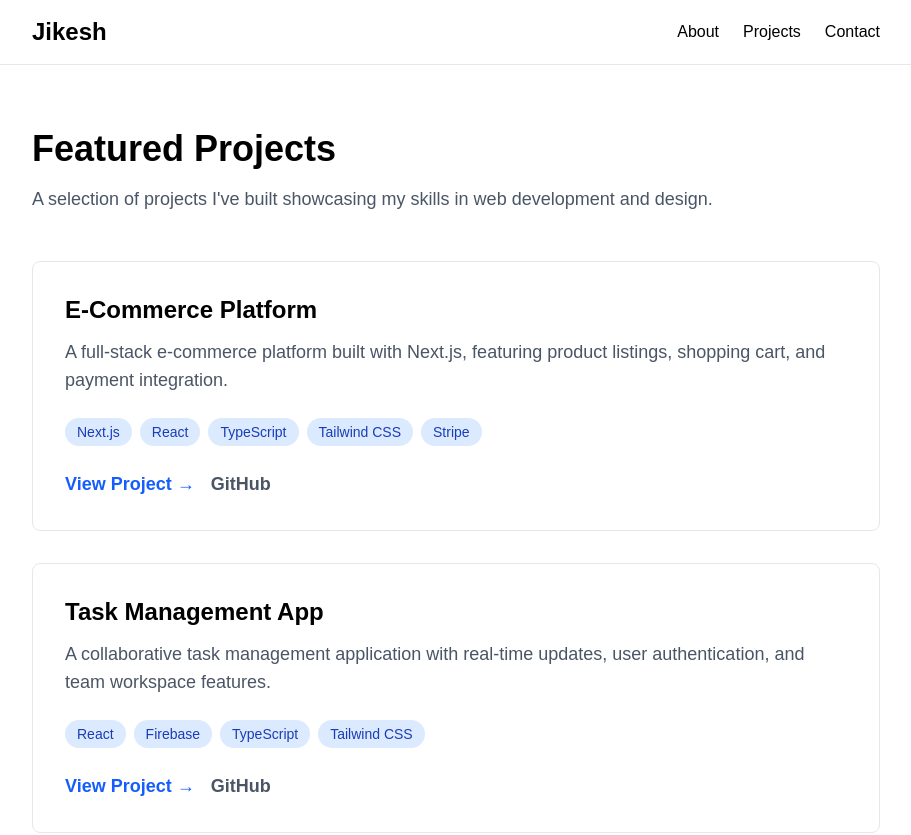
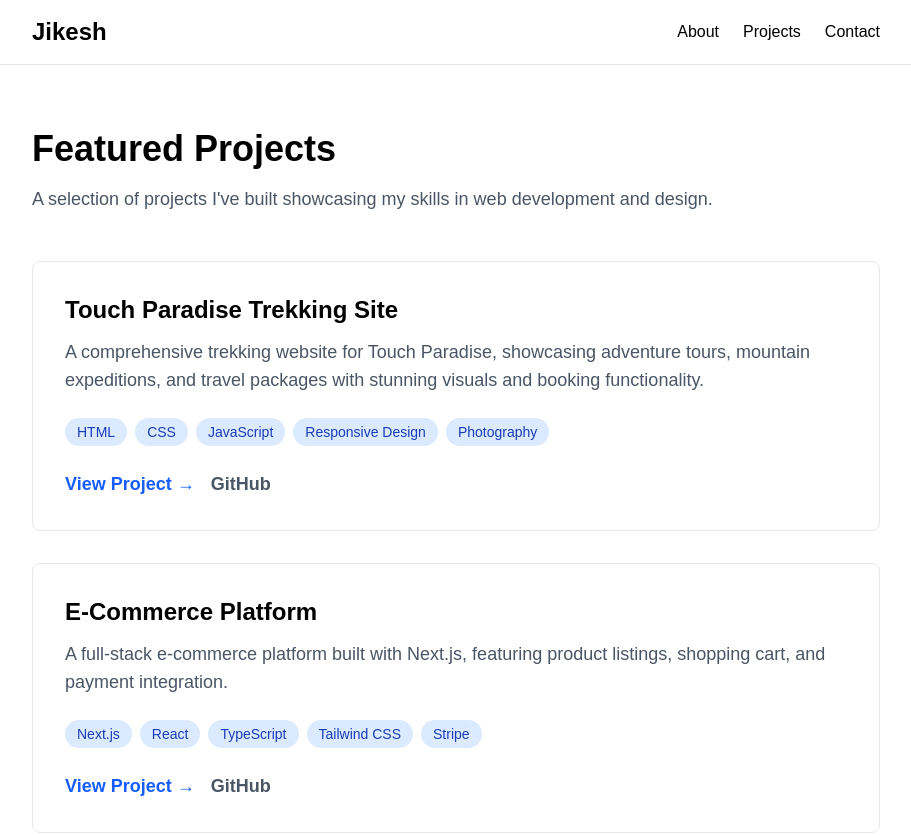
Before and after one commit to jiikeeesh/Jikesh_Portfolio, a Next.js app: page /projects in a window 1280 px wide. Shown: the top 835 px of the page, without its empty margins (184-1095 px from the left). Built offline with nearby package versions, Linux system fonts and the light colour scheme.

Commit message:
admin page error

```diff
--- a/app/admin/messages/page.tsx
+++ b/app/admin/messages/page.tsx
@@ -8,10 +8,11 @@ export const metadata = {
   title: "Messages - Admin",
 };
 
-export default async function MessagesPage({ searchParams }: { searchParams: { secret?: string } }) {
+export default async function MessagesPage({ searchParams }: { searchParams: Promise<{ secret?: string }> }) {
+  const params = await searchParams;
   // simple protection via query param, set ADMIN_SECRET env variable
   const secret = process.env.ADMIN_SECRET;
-  if (secret && searchParams.secret !== secret) {
+  if (secret && params.secret !== secret) {
     return (
       <div className="min-h-screen flex items-center justify-center">
         <p className="text-xl font-semibold">Unauthorized</p>
@@ -33,7 +34,7 @@ export default async function MessagesPage({ searchParams }: { searchParams: { s
       <Navigation />
       <section className="max-w-4xl mx-auto px-6 py-16">
         <h2 className="text-4xl font-bold mb-8">Received Messages</h2>
-        <MessagesViewer initialMessages={messages} secret={searchParams.secret} />
+        <MessagesViewer initialMessages={messages} secret={params.secret} />
       </section>
       <Footer />
     </div>
--- a/data/projectsData.ts
+++ b/data/projectsData.ts
@@ -10,6 +10,14 @@ export interface Project {
 export const projects: Project[] = [
   {
     id: 1,
+    title: "Touch Paradise Trekking Site",
+    description: "A comprehensive trekking website for Touch Paradise, showcasing adventure tours, mountain expeditions, and travel packages with stunning visuals and booking functionality.",
+    tech: ["HTML", "CSS", "JavaScript", "Responsive Design", "Photography"],
+    link: "https://touchparadise.com.np/",
+    github: "#"
+  },
+  {
+    id: 2,
     title: "E-Commerce Platform",
     description: "A full-stack e-commerce platform built with Next.js, featuring product listings, shopping cart, and payment integration.",
     tech: ["Next.js", "React", "TypeScript", "Tailwind CSS", "Stripe"],
@@ -17,7 +25,7 @@ export const projects: Project[] = [
     github: "#"
   },
   {
-    id: 2,
+    id: 3,
     title: "Task Management App",
     description: "A collaborative task management application with real-time updates, user authentication, and team workspace features.",
     tech: ["React", "Firebase", "TypeScript", "Tailwind CSS"],
@@ -25,7 +33,7 @@ export const projects: Project[] = [
     github: "#"
   },
   {
-    id: 3,
+    id: 4,
     title: "Portfolio Website",
     description: "A modern portfolio website showcasing projects with smooth animations, dark mode support, and responsive design.",
     tech: ["Next.js", "React", "Tailwind CSS", "Framer Motion"],
@@ -33,7 +41,7 @@ export const projects: Project[] = [
     github: "#"
   },
   {
-    id: 4,
+    id: 5,
     title: "Analytics Dashboard",
     description: "A comprehensive analytics dashboard with interactive charts, data visualization, and real-time metrics tracking.",
     tech: ["React", "Chart.js", "TypeScript", "Node.js"],
```
